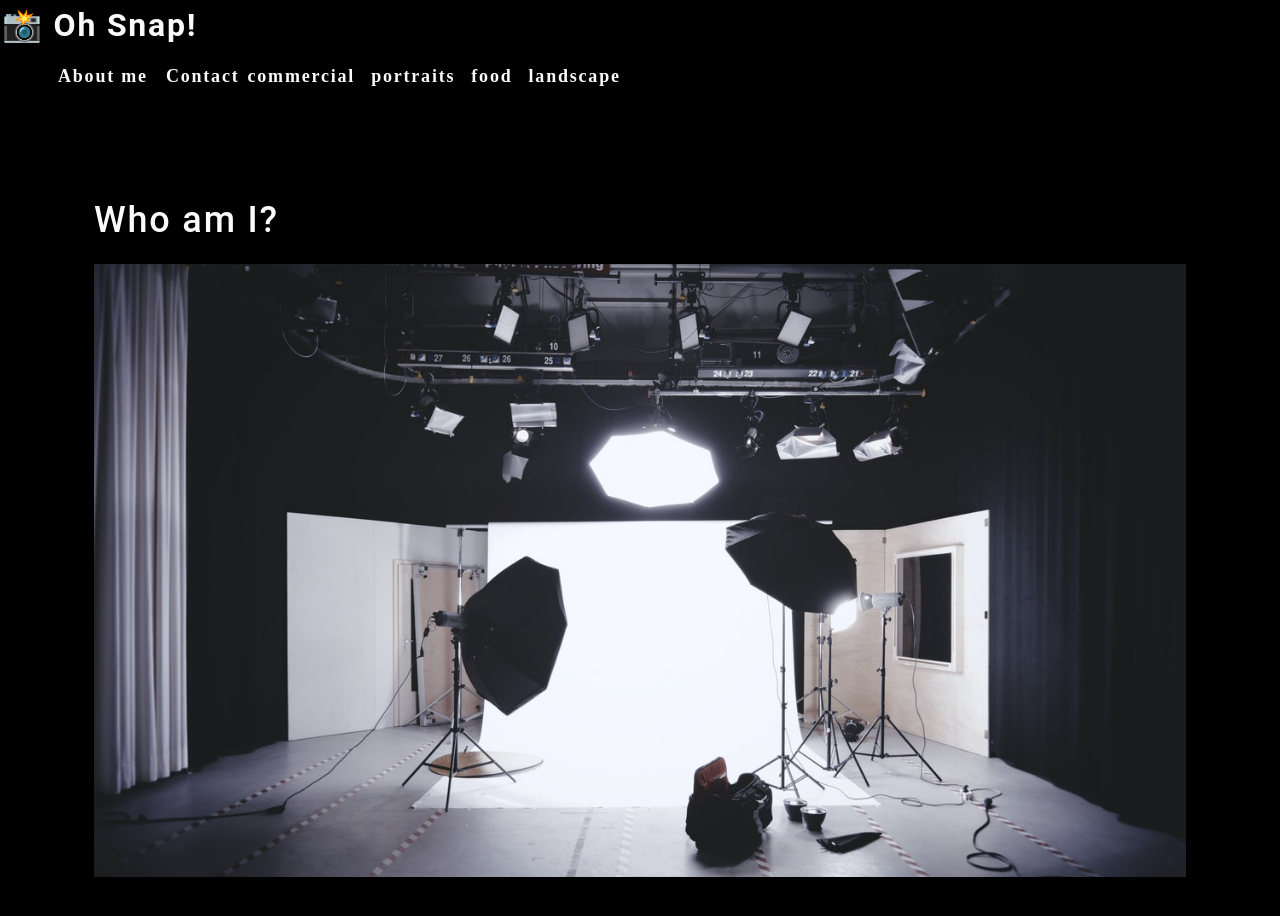
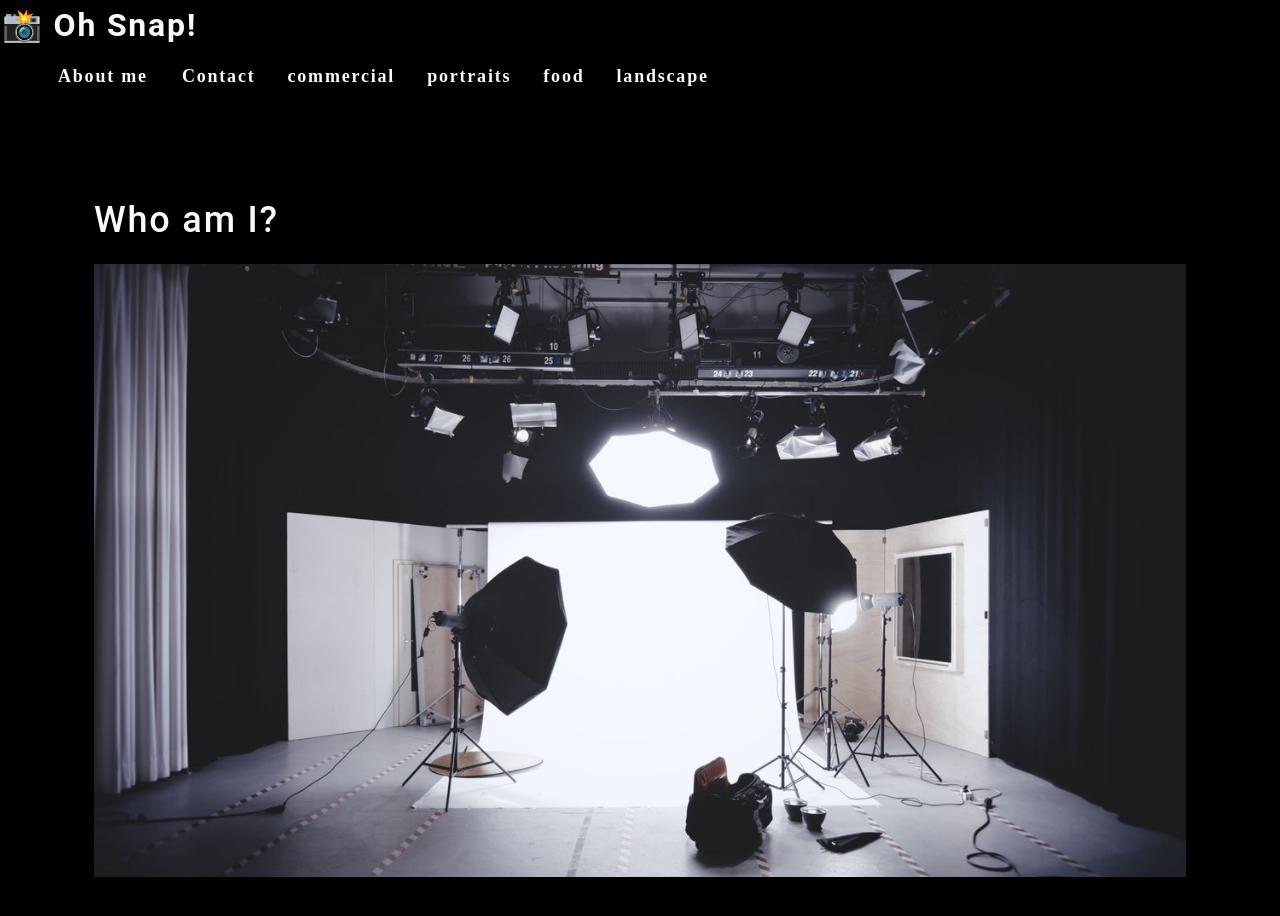
Before and after one commit to akramsabbah9/photo-port, a React (Create React App) app: page / in a window 1280 px wide. Shown: the top 916 px of the page. Built offline with nearby package versions, Linux system fonts and the light colour scheme; the HTML template or start-up script is replaced by a standard one.

Commit message:
changed formatting of nav

```diff
--- a/src/components/Nav/index.js
+++ b/src/components/Nav/index.js
@@ -26,12 +26,12 @@ function Nav() {
                             About me
                         </a>
                     </li>
-                    <li>
+                    <li className="mx-2">
                         <span>Contact</span>
                     </li>
                     {categories.map(category => (
                         <li
-                            className="mx-1"
+                            className="mx-2"
                             key={category.name}
                         >
                             <span onClick={() => categorySelected(category.name)} >
```
